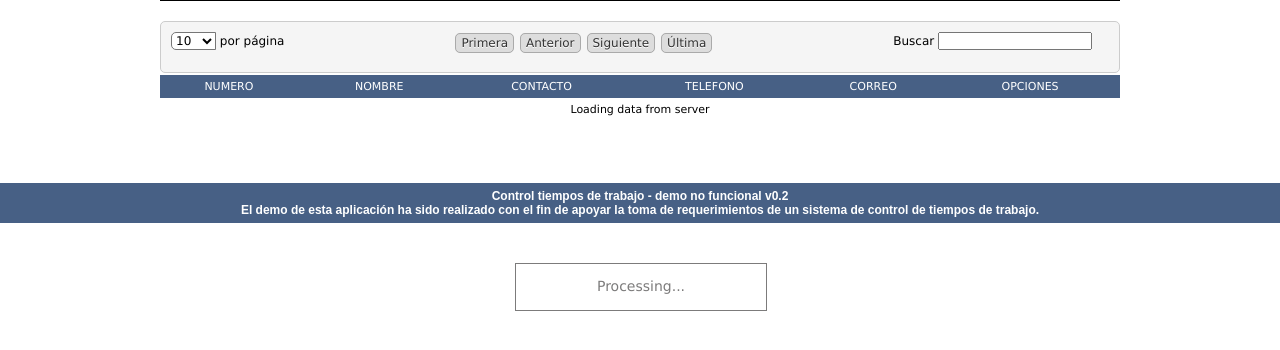
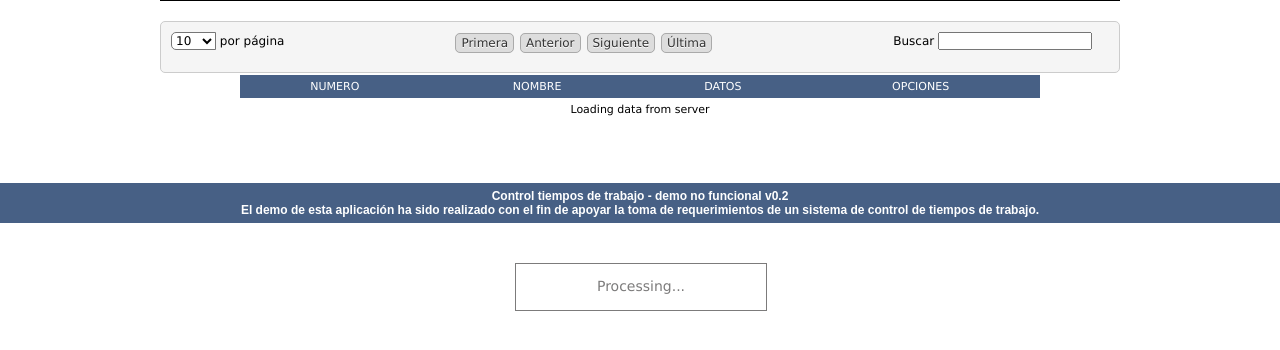
Before and after one commit to hthiers/CAService, a PHP site: template views/customers_dt.php in a window 1280 px wide. Shown: the part 122-472 px from the top of the page. Run offline with PHP 8.4, Linux system fonts and the light colour scheme; the template is opened without the code that fills it, so the values that code supplies are empty.

Commit message:
Agregando campo de detalles en DT de clientes. Incluye cambio en modelo de datos.

```diff
--- a/controllers/CustomersController.php
+++ b/controllers/CustomersController.php
@@ -155,7 +155,8 @@ class CustomersController extends ControllerBase
         $aColumns = array('a.id_customer'
                     , 'a.code_customer'
                     , 'b.id_tenant'
-                    , 'a.label_customer');
+                    , 'a.label_customer'
+                    , 'a.detail_customer');
         $sIndexColumn = "id_customer";
 
         /******************** Paging */
--- a/views/customers_dt.php
+++ b/views/customers_dt.php
@@ -12,7 +12,7 @@ if($session->id_tenant != null && $session->id_user != null):
 <style type="text/css" title="currentStyle">
     @import "views/css/datatable.css";
     table.dataTable, table.filtres {
-        width: 100%;
+        width: 800px;
     }
 </style>
 <script type="text/javascript" language="javascript" src="views/lib/jquery.dataTables.min.js"></script>
@@ -69,17 +69,17 @@ $(document).ready(function() {
 //        },
 
         "aoColumnDefs": [
-            { "mDataProp": null, "aTargets": [-1,-2,-3,-4] },
+            { "mDataProp": null, "aTargets": [-1] },
             { "bVisible": false, "aTargets": [0,2] },
             {
                 "fnRender": function ( oObj ) {
                     //var string = '<button id=\"button\" class=\"input\" name=\"id_project\" onclick=\"submitToForm()\" value="'+oObj.aData[0]+'">EDITAR</button>';
                     var string = '<button id=\"button\" class=\"input\" name=\"id_project\" onclick=\"submitToForm()\" value="'+oObj.aData[0]+'">EDITAR</button>';
-                    string += '&nbsp; <button id=\"button\" class=\"input\" name=\"id_project\" onclick=\"submitToForm()\" value="'+oObj.aData[0]+'">REVISAR</button>';
+                    //string += '&nbsp; <button id=\"button\" class=\"input\" name=\"id_project\" onclick=\"submitToForm()\" value="'+oObj.aData[0]+'">REVISAR</button>';
 
                     return string;
                 },
-                "aTargets": [7]
+                "aTargets": [5]
             }
 //            {
 //                "fnRender": function ( oObj ) {
@@ -183,9 +183,10 @@ require('templates/menu.tpl.php'); #banner & menu
                             <th>NUMERO</th>
                             <th>TENANT</th>
                             <th>NOMBRE</th>
-                            <th>CONTACTO</th>
+                            <th>DATOS</th>
+<!--                            <th>CONTACTO</th>
                             <th>TELEFONO</th>
-                            <th>CORREO</th>
+                            <th>CORREO</th>-->
                             <th>OPCIONES</th>
                         </tr>
                     </thead>
```
Also changed, not shown: models/CustomersModel.php (+9 -3 lines).
